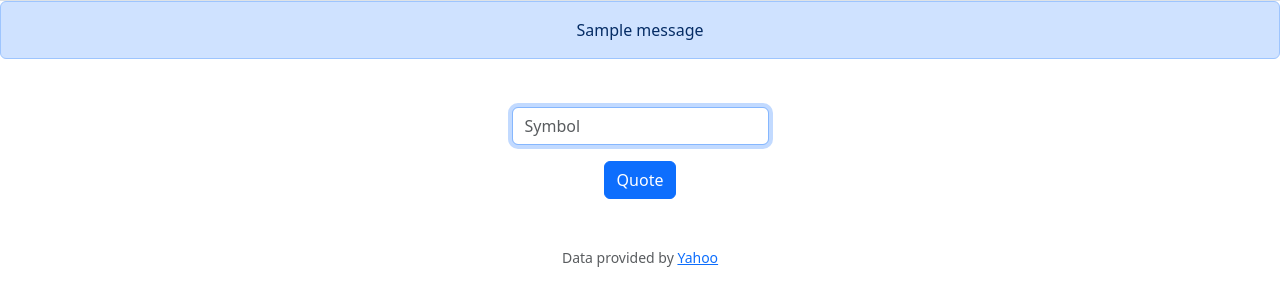
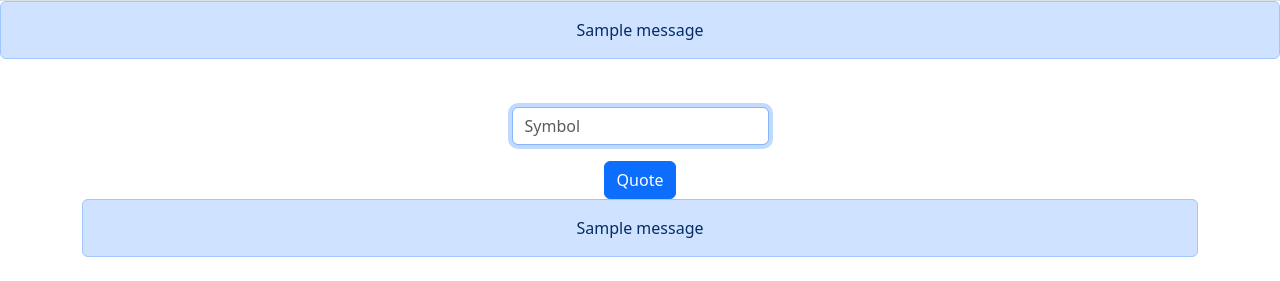
Before and after one commit to Ransometech/TrainMuscleFit, a Flask app: page /quote in a window 1280 px wide. Shown: the part 75-356 px from the top of the page. Run offline with Flask 3, Linux system fonts and the light colour scheme; a user stored in the database is signed in; tables that the repository leaves empty hold one stand-in row (values such as "Sample post"); one stand-in notice (Sample message) is shown; some libraries are stand-ins or nearby versions.

Commit message:
Fri, Jul 26, 2024, 1:25 PM +01:00

```diff
--- a/finance/templates/quote.html
+++ b/finance/templates/quote.html
@@ -11,4 +11,11 @@
         </div>
         <button class="btn btn-primary" type="submit">Quote</button>
     </form>
+    {% if get_flashed_messages() %}
+            <header>
+                <div class="alert alert-primary mb-0 text-center" role="alert">
+                    {{ get_flashed_messages() | join(" ") }}
+                </div>
+            </header>
+    {% endif %}
 {% endblock %}
```
